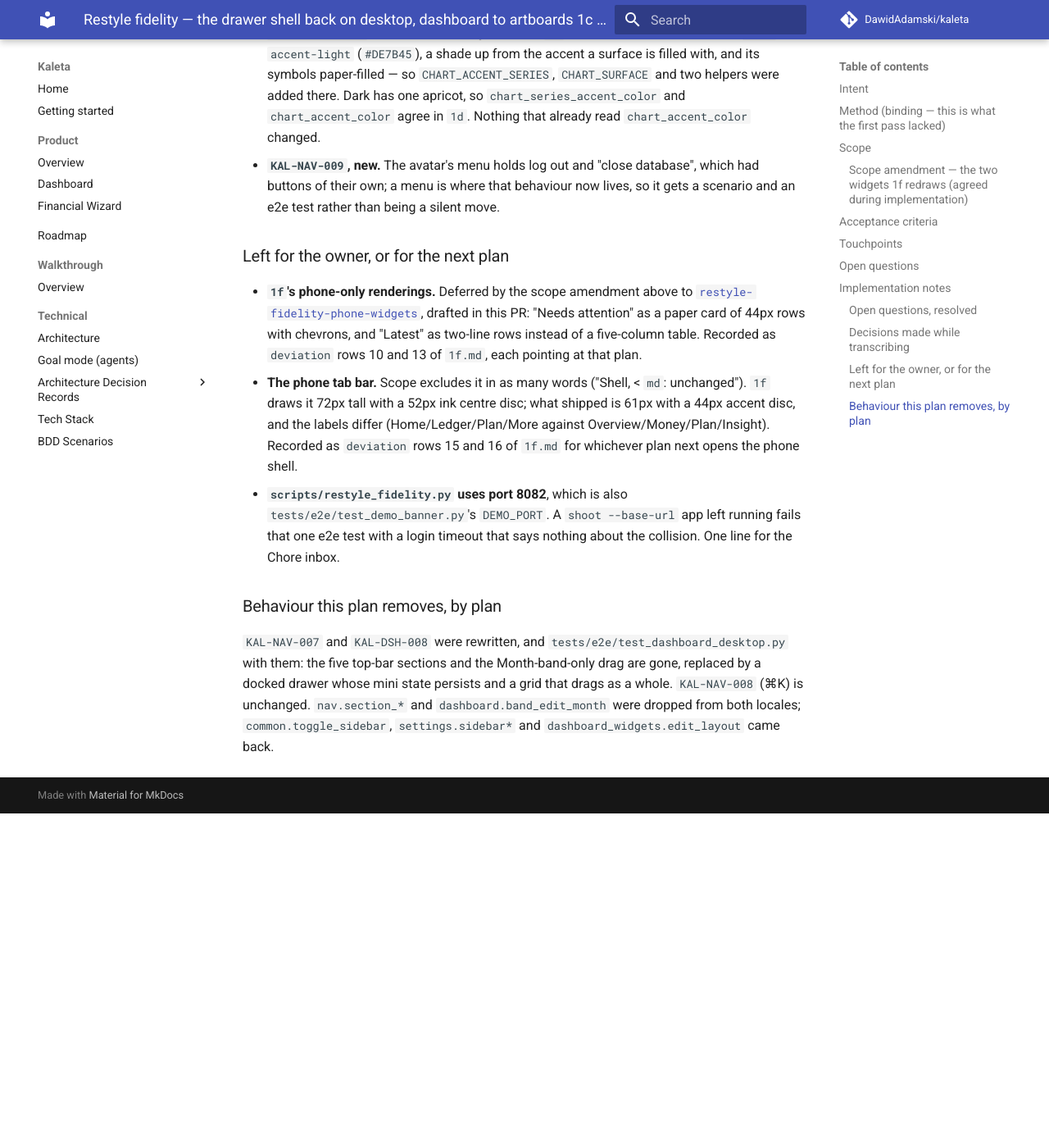
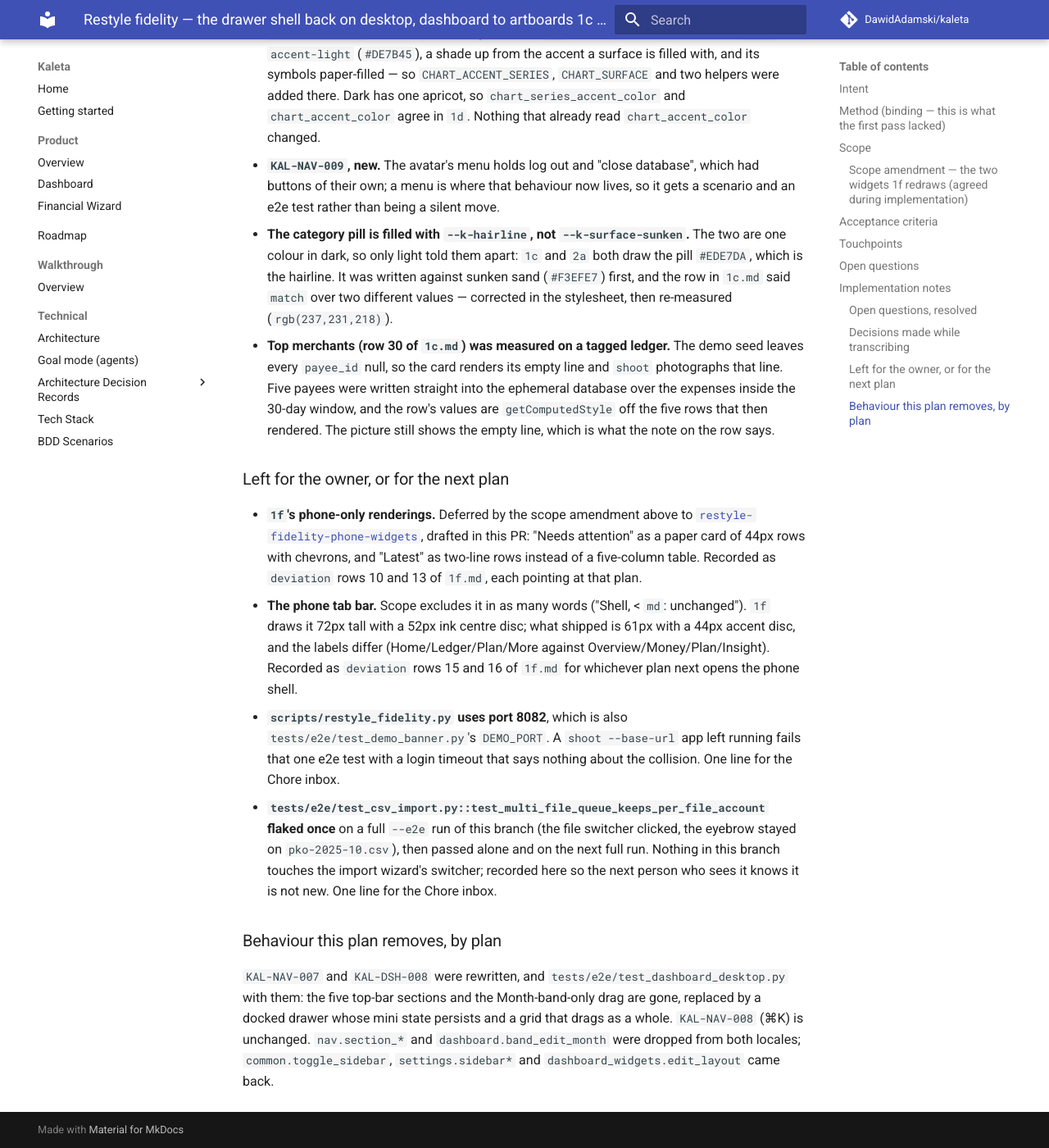
Before and after one commit to DawidAdamski/kaleta, an MkDocs documentation site: the page built from docs/plans/restyle-fidelity-shell-dashboard.md, in a window 1280 px wide and 1400 px high, scrolled down 5339 px. Shown: the whole window at 82% size. Built offline with MkDocs 1.6.1 and Material for MkDocs 9.7.7, drawn with Linux system fonts in a browser that asks for light colours; comment, search, counter and statistics services are not loaded; before the commit the page ends 6331 px from its top, so only the background shows below that.

Commit message:
fix(restyle): the category pill on hairline, Top merchants measured
Three rows of the fidelity reports were standing on values nobody had
read off a rendered page.

`.k-cell-chip` was filled with `--k-surface-sunken`; artboards `1c` and
`2a` both draw the pill `#EDE7DA`, which is `--k-hairline`. The two
tokens are one colour in dark, so only light told them apart — and row
34 of `1c.md` said `match` over two different values.

Row 30 (Top merchants) had its geometry read from the source, because
the demo seed leaves every `payee_id` null and the card renders its
empty line. Five payees written over the expenses inside the 30-day
window put five rows on the page; the row now carries what they measure.

Row 6 goes back to `match`: `.k-nav-item--active` carries the
artboard's own `0 1px 2px rgba(28,26,21,.06)`.

All three reports re-shot; `check 1c`, `check 1d`, `check 1f` pass.

Co-Authored-By: Claude Opus 5 (1M context) <noreply@anthropic.com>

```diff
--- a/docs/plans/restyle-fidelity-shell-dashboard.md
+++ b/docs/plans/restyle-fidelity-shell-dashboard.md
@@ -233,6 +233,19 @@ gets accepted or sent back.
   database", which had buttons of their own; a menu is where that behaviour
   now lives, so it gets a scenario and an e2e test rather than being a
   silent move.
+- **The category pill is filled with `--k-hairline`, not
+  `--k-surface-sunken`.** The two are one colour in dark, so only light
+  told them apart: `1c` and `2a` both draw the pill `#EDE7DA`, which is the
+  hairline. It was written against sunken sand (`#F3EFE7`) first, and the
+  row in `1c.md` said `match` over two different values — corrected in the
+  stylesheet, then re-measured (`rgb(237,231,218)`).
+- **Top merchants (row 30 of `1c.md`) was measured on a tagged ledger.**
+  The demo seed leaves every `payee_id` null, so the card renders its empty
+  line and `shoot` photographs that line. Five payees were written straight
+  into the ephemeral database over the expenses inside the 30-day window,
+  and the row's values are `getComputedStyle` off the five rows that then
+  rendered. The picture still shows the empty line, which is what the note
+  on the row says.
 
 ### Left for the owner, or for the next plan
 
@@ -252,6 +265,12 @@ gets accepted or sent back.
   `tests/e2e/test_demo_banner.py`'s `DEMO_PORT`. A `shoot --base-url` app
   left running fails that one e2e test with a login timeout that says
   nothing about the collision. One line for the Chore inbox.
+- **`tests/e2e/test_csv_import.py::test_multi_file_queue_keeps_per_file_account`
+  flaked once** on a full `--e2e` run of this branch (the file switcher
+  clicked, the eyebrow stayed on `pko-2025-10.csv`), then passed alone and
+  on the next full run. Nothing in this branch touches the import wizard's
+  switcher; recorded here so the next person who sees it knows it is not
+  new. One line for the Chore inbox.
 
 ### Behaviour this plan removes, by plan
 
```
Also changed, not shown: docs/bdd.md (+8 -0 lines), docs/design/restyle/fidelity/1c.md (+4 -4 lines), docs/design/restyle/fidelity/1d.md (+2 -2 lines), docs/design/restyle/fidelity/1f.md (+1 -1 lines), 3 other files.
